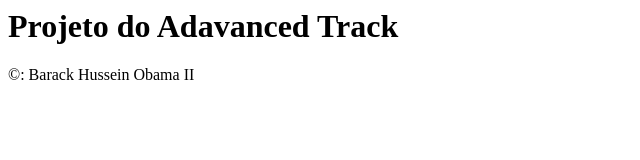
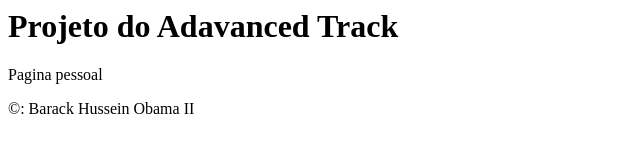
Before and after one commit to rkmunford/curso-git, a plain HTML site: page index.html in a window 1280 px wide. Shown: the whole page, without its empty margins (0-640 px from the left). Drawn offline with Linux system fonts and the light colour scheme.

Commit message:
Adiciona paragrafo

```diff
--- a/index.html
+++ b/index.html
@@ -3,6 +3,7 @@
 	</head>
 	<body>
 	<h1>Projeto do Adavanced Track</h1>
+	<p>Pagina pessoal</p>
 	<footer>
 		&copy: Barack Hussein Obama II
 	</footer>
```
